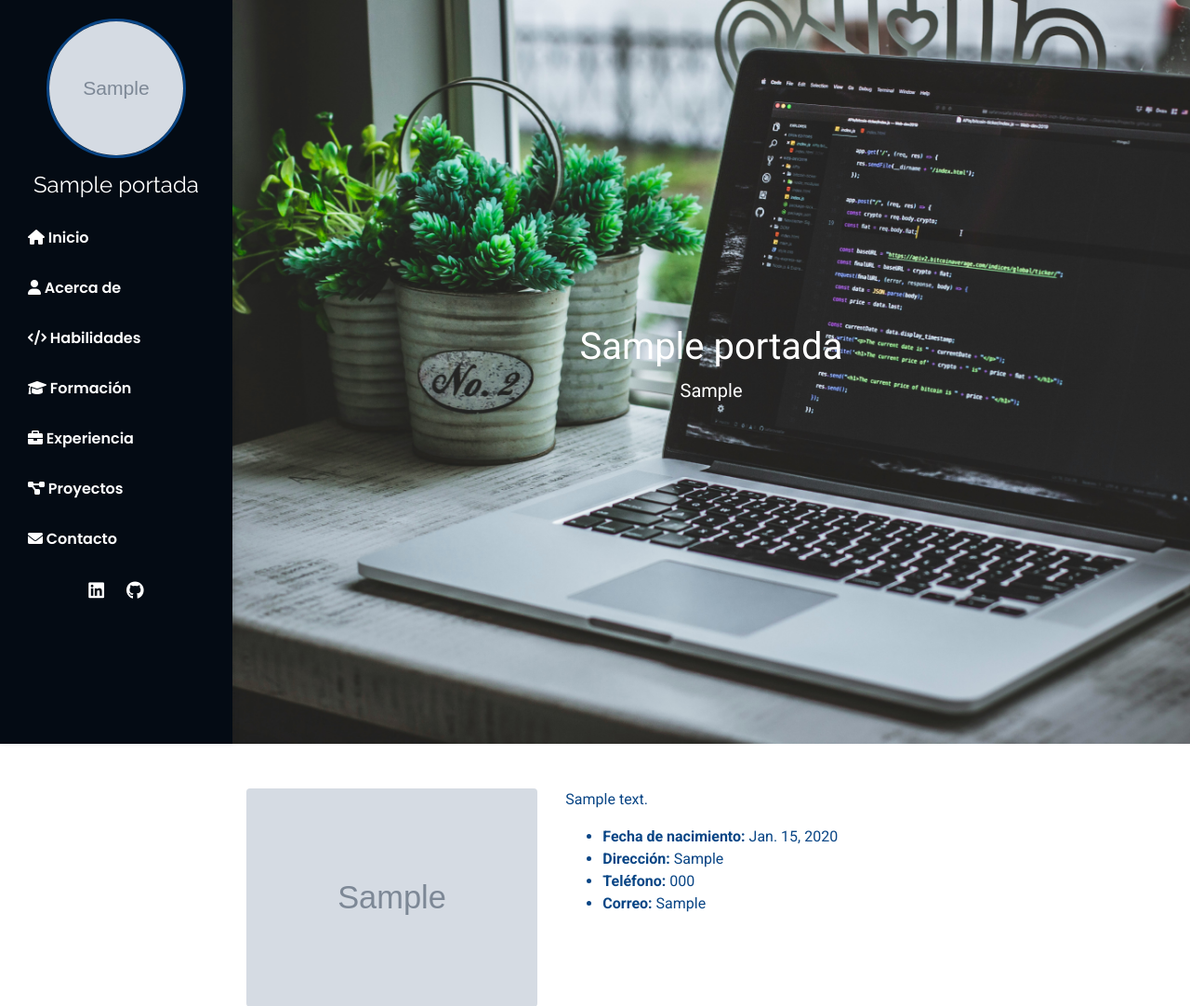
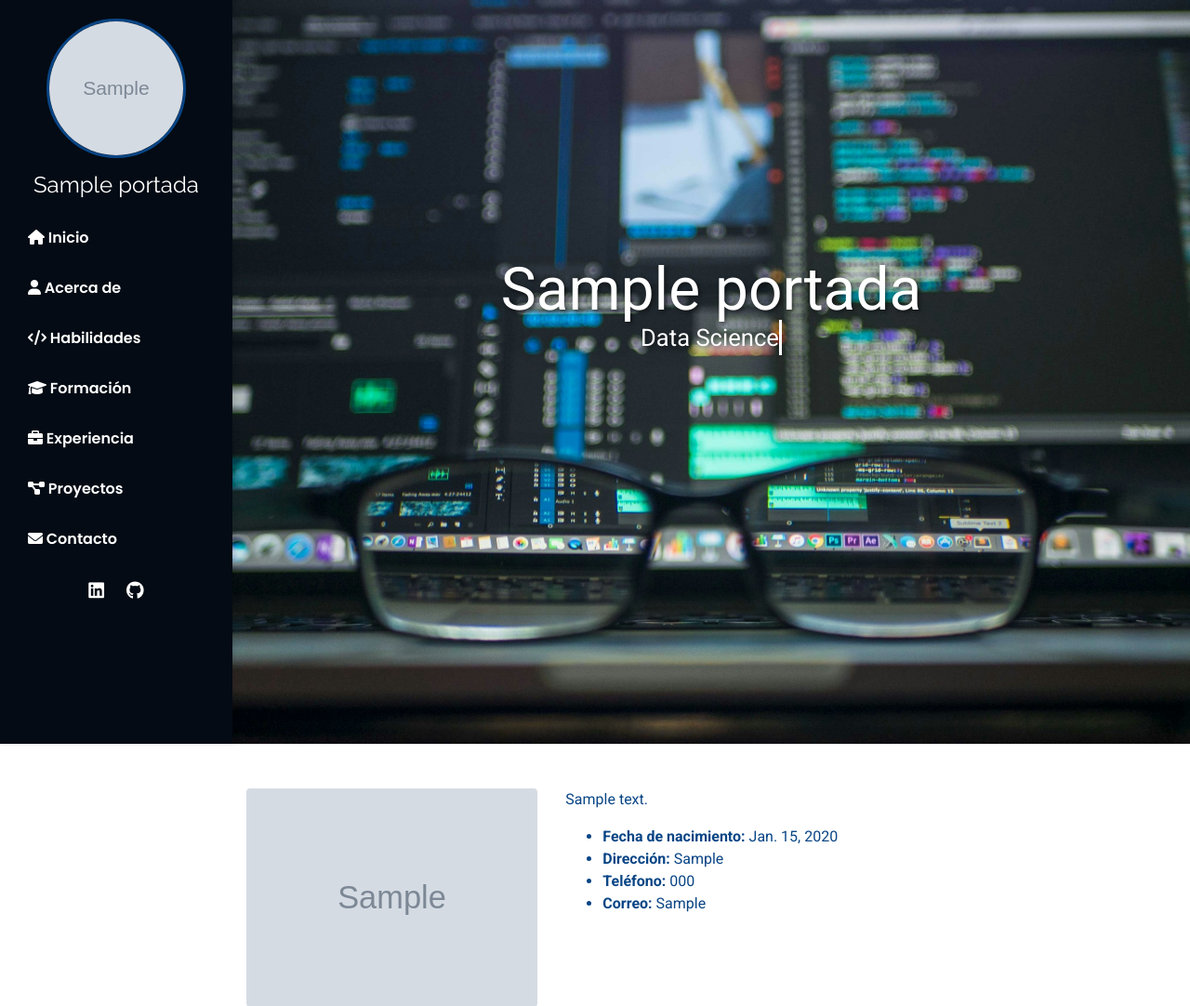
Before and after one commit to 1Dnns/Portafolio, a Django app: page / in a window 1280 px wide. Shown: the top 1082 px of the page at 93% size. Run offline with Django 5.2, Linux system fonts and the light colour scheme; tables that the repository leaves empty hold one stand-in row (values such as "Sample post"); grey boxes marked "Sample" are stand-in pictures; parts of the project's set-up code (start-up, migrations or seed data) failed here and were passed over; some libraries are stand-ins or nearby versions.

Commit message:
frontend header

```diff
--- a/principal/templates/principal/pagina_principal.html
+++ b/principal/templates/principal/pagina_principal.html
@@ -52,12 +52,14 @@
     <!-- Contenido principal -->
     <main id="main">
 
-        <!-- Portada -->
         <header id="inicio" class="header-bg text-white text-center py-5"
-            style="background-image: url('{% static 'img/header4.jpg' %}'); background-size: cover; background-position: center;" >
+        style="background-image: url('{% static 'img/header5.jpg' %}');">
             <h1>{{ portada.nombre_completo }}</h1>
-            <p class="lead">{{ portada.profesion }}</p>
+            <div class="profession-container">
+                <p class="lead">{{ portada.profesion }}</p>
+            </div>
         </header>
+
         <!-- Sección Acerca de -->
         <section id="acerca-de" class="container my-5">
             <div class="row">
--- a/static/css/principal.css
+++ b/static/css/principal.css
@@ -15,7 +15,6 @@ body {
 /* --------------------------------------------------------------- */
 
 .header-bg {
-    background-image: url("/static/img/header1.jpg"); /* Prueba con esta ruta absoluta */
     background-size: cover;
     background-position: center;
     background-repeat: no-repeat;
@@ -26,6 +25,54 @@ body {
     align-items: center;
     position: relative;
     z-index: 1;
+}
+
+.header-bg h1 {
+    padding-left: 0%;
+    padding-top: 0%;
+    padding-bottom: 0%;
+    font-size: 4rem;
+    margin-bottom: 20px;
+    text-shadow: 2px 2px 4px rgba(0, 0, 0, 0.5);
+}
+
+.profession-container {
+    height: 2rem;
+    display: flex;
+    align-items: center;
+    padding-left: 0%;
+    padding-top: 0%;
+    padding-bottom: 15%;
+}
+
+@keyframes typing {
+    from { width: 0; }
+    to { width: 100%; }
+}
+
+@keyframes erase {
+    from { width: 100%; }
+    to { width: 0; }
+}
+
+@keyframes blink-caret {
+    from, to { border-color: transparent; }
+    50% { border-color: #fff; }
+}
+
+.lead {
+    font-size: 1.6rem;
+    text-shadow: 2px 2px 4px rgba(0, 0, 0, 0.5);
+    position: relative;
+    overflow: hidden;
+    white-space: nowrap;
+    border-right: 3px solid #2E86AB;
+
+    animation: typing 2s steps(40, end), blink-caret 0.75s step-end infinite;
+}
+
+.hidden {
+    display: none;
 }
 
 /* --------------------------------------------------------------- */
--- a/static/js/scripts.js
+++ b/static/js/scripts.js
@@ -15,3 +15,33 @@ document.addEventListener('DOMContentLoaded', function () {
         }
     });
 });
+
+
+
+document.addEventListener('DOMContentLoaded', function () {
+    const professions = [
+        "Ingeniero Físico",
+        "Data Science",
+        "Técnico en Mecánica Automotriz y Autotrónica",
+    ];
+
+    const professionElement = document.querySelector('.lead');
+    let index = 0;
+
+    function animateProfessions() {
+        professionElement.textContent = professions[index];
+        professionElement.classList.remove('hidden');
+        professionElement.style.animation = 'typing 2s steps(40, end), blink-caret 0.75s step-end infinite';
+
+        setTimeout(() => {
+            professionElement.style.animation = 'erase 1s steps(40, end), blink-caret 0.75s step-end infinite'; // Animación de borrado
+            setTimeout(() => {
+                professionElement.classList.add('hidden');
+                index = (index + 1) % professions.length;
+                setTimeout(animateProfessions, 500); // Tiempo entre profesiones
+            }, 1000); // Duración de la animación de borrado
+        }, 3000); // Duración de la animación de escritura + tiempo que permanece
+    }
+
+    animateProfessions();
+});
```
Also changed, not shown: static/img/header1.jpg, static/img/header3.jpg, static/img/header5.jpg (added), static/img/header6.jpg (added).
